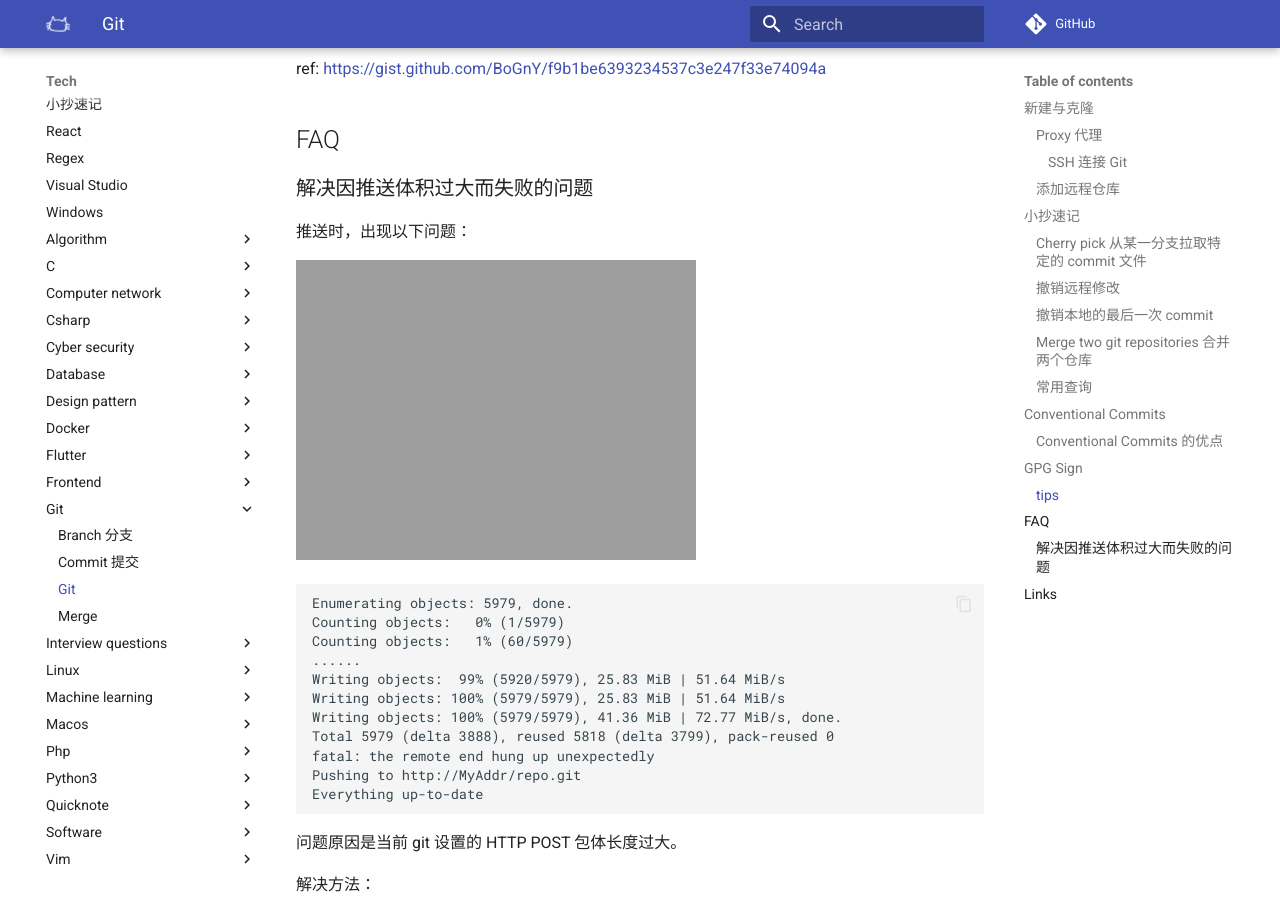
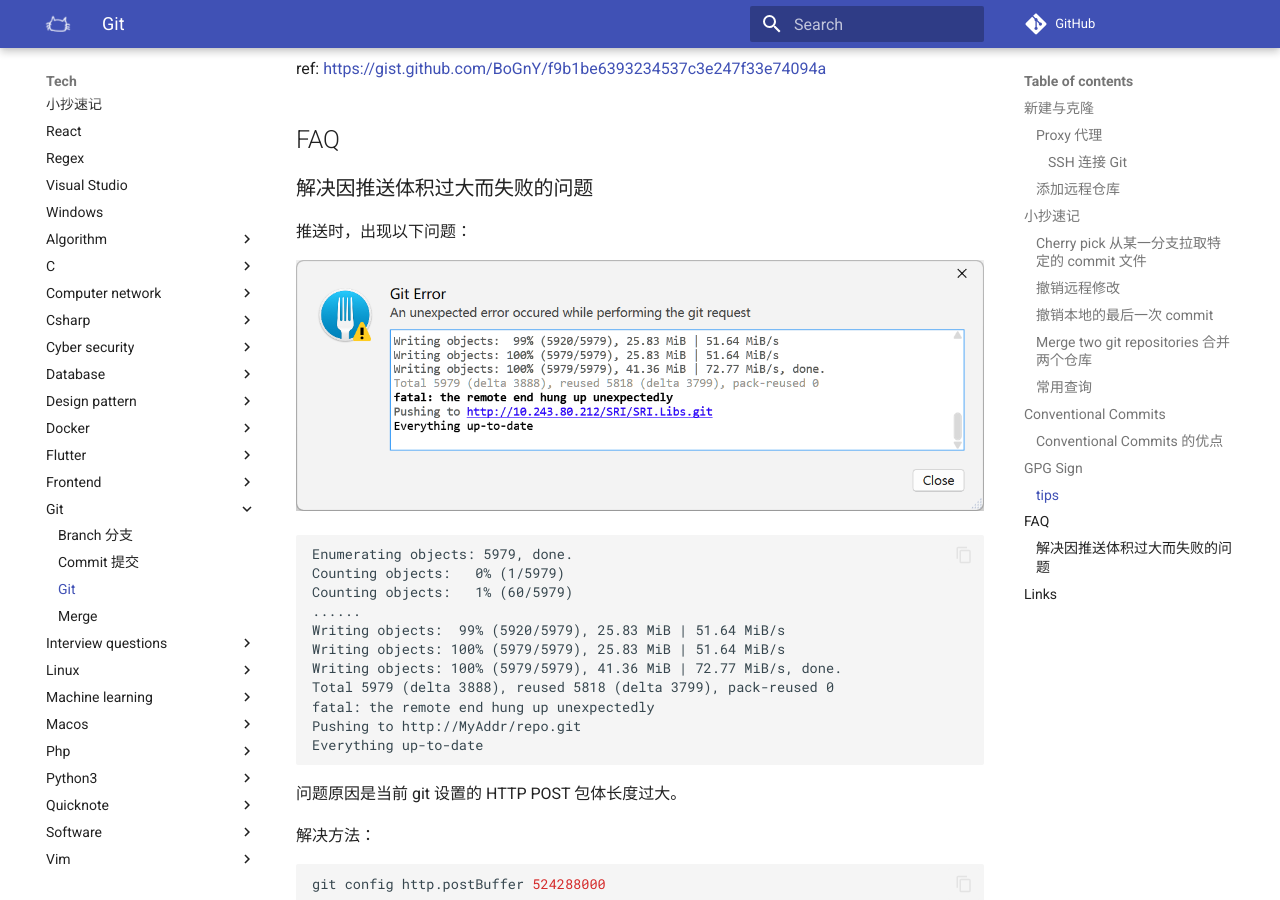
Before and after one commit to luoxufeiyan/wiki.luoxufeiyan.com, an MkDocs documentation site: the page built from docs/tech/git/git.md, in a window 1280 px wide and 900 px high, scrolled down 5480 px. Built offline with MkDocs 1.6.1 and Material for MkDocs 9.7.7, drawn with Linux system fonts in a browser that asks for light colours; comment, search, counter and statistics services are not loaded.

Commit message:
fix: fix unlinked pic

```diff
--- a/docs/tech/git/git.md
+++ b/docs/tech/git/git.md
@@ -247,7 +247,7 @@ ref: [https://gist.github.com/BoGnY/f9b1be6393234537c3e247f33e74094a](https://gi
 
 推送时，出现以下问题：
 
-![268ae902939a747107fd20db89f4ae5b.png](:/d648ba9e829b404eb84eb9dc459eb36a)
+![git-push-large-files-error](./git-push-large-files-error.png)
 
 
 
```
Also changed, not shown: docs/tech/git/git-push-large-files-error.png (added).
